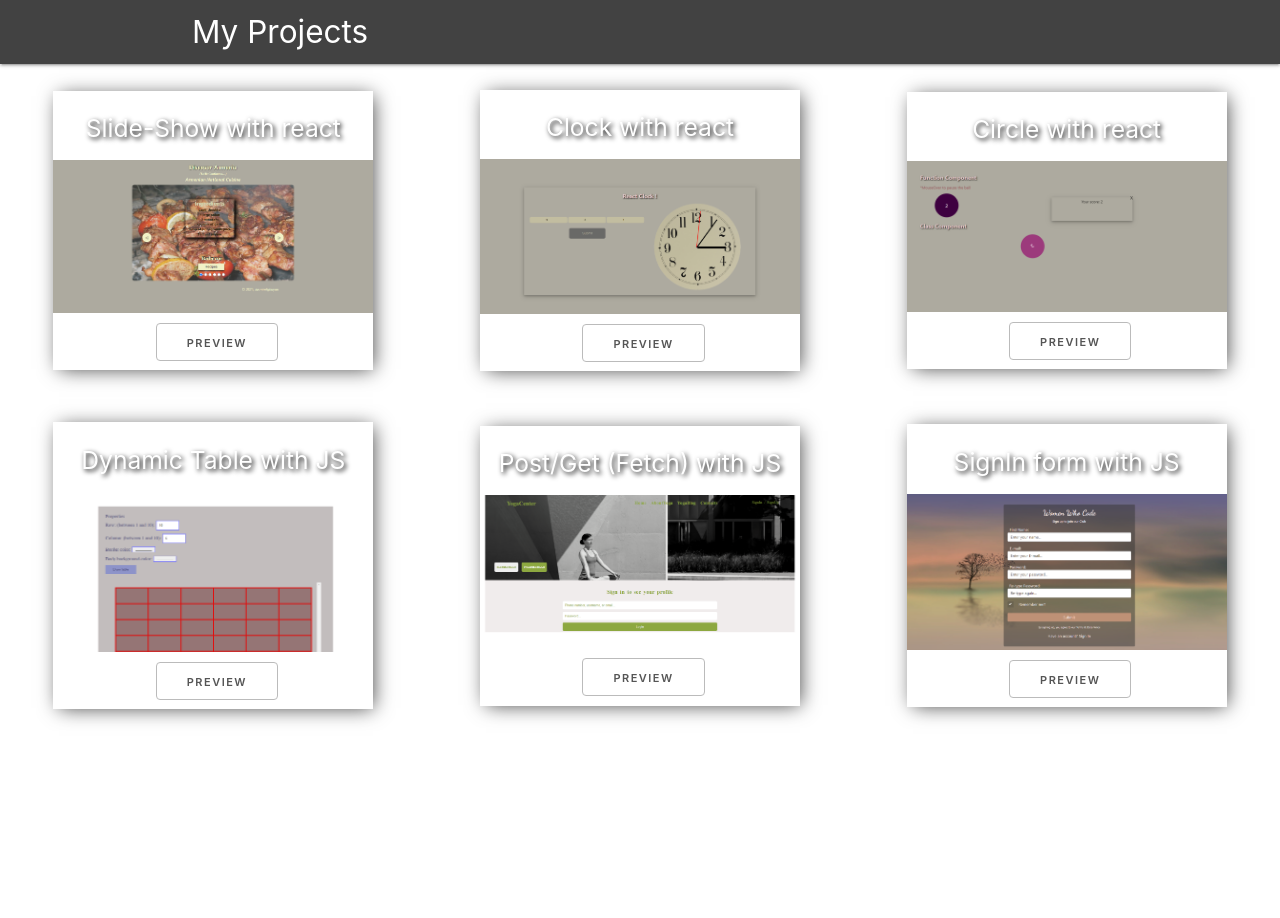
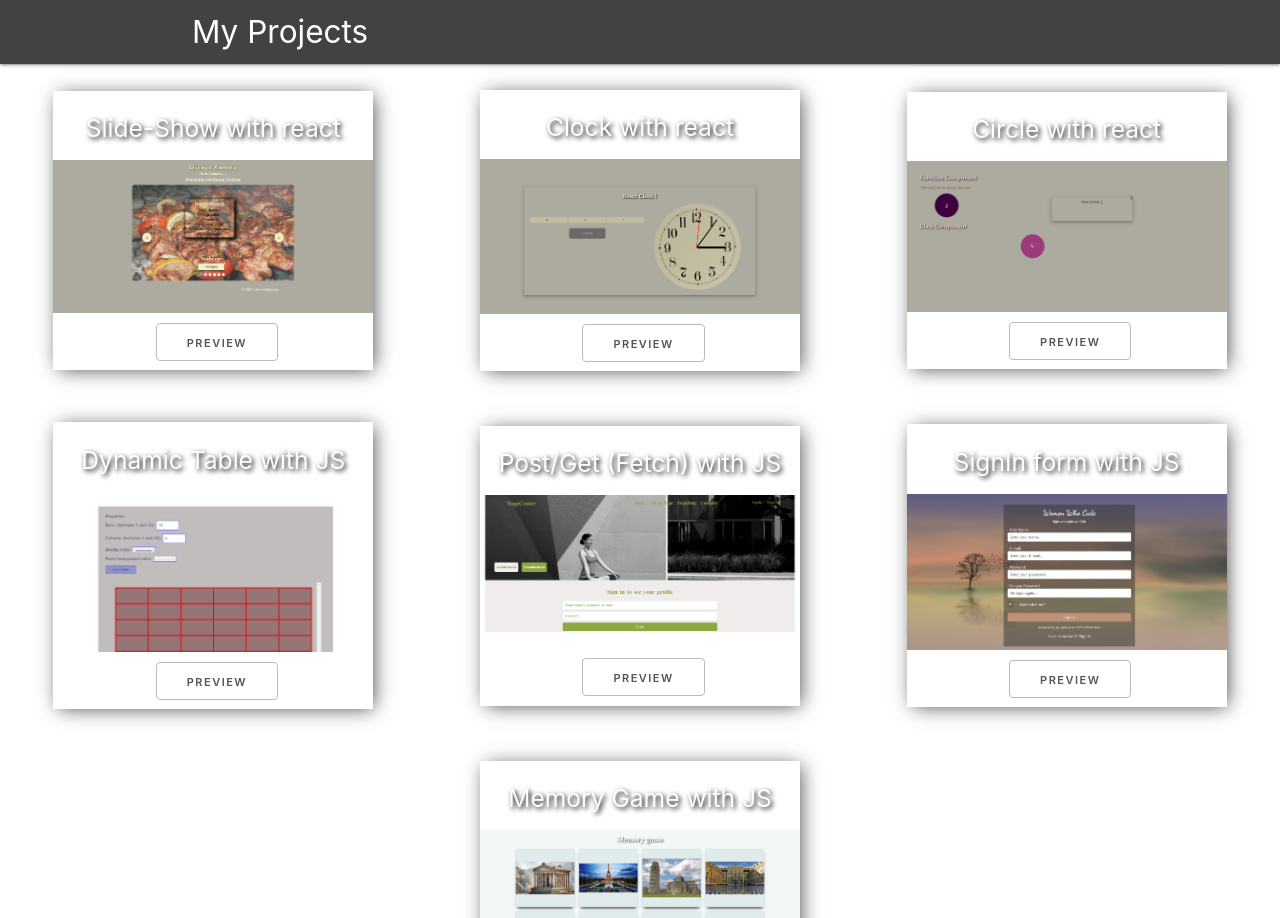
Before and after one commit to Hasmik20/reactJsProject, a React (Create React App) app: page / in a window 1280 px wide. Shown: the top 918 px of the page. Before the commit the page ends 800 px from the top, so only its background shows below. Built offline with nearby package versions, Linux system fonts and the light colour scheme.

Commit message:
memoryGame

```diff
--- a/src/components/projects/project.js
+++ b/src/components/projects/project.js
@@ -38,5 +38,11 @@ export const projects = [
     image: "./img/formJs.png",
     title: "SignIn form with JS",
     link: "https://hasmik20.github.io/signInJS/"
+  },
+   {
+    id: 7,
+    image: "./img/memoryGame.jpg",
+    title: "Memory Game with JS",
+    link: "https://hasmik20.github.io/memoryGameJs/"
   }
 ]
```
Also changed, not shown: public/img/memoryGame.jpg (added).
